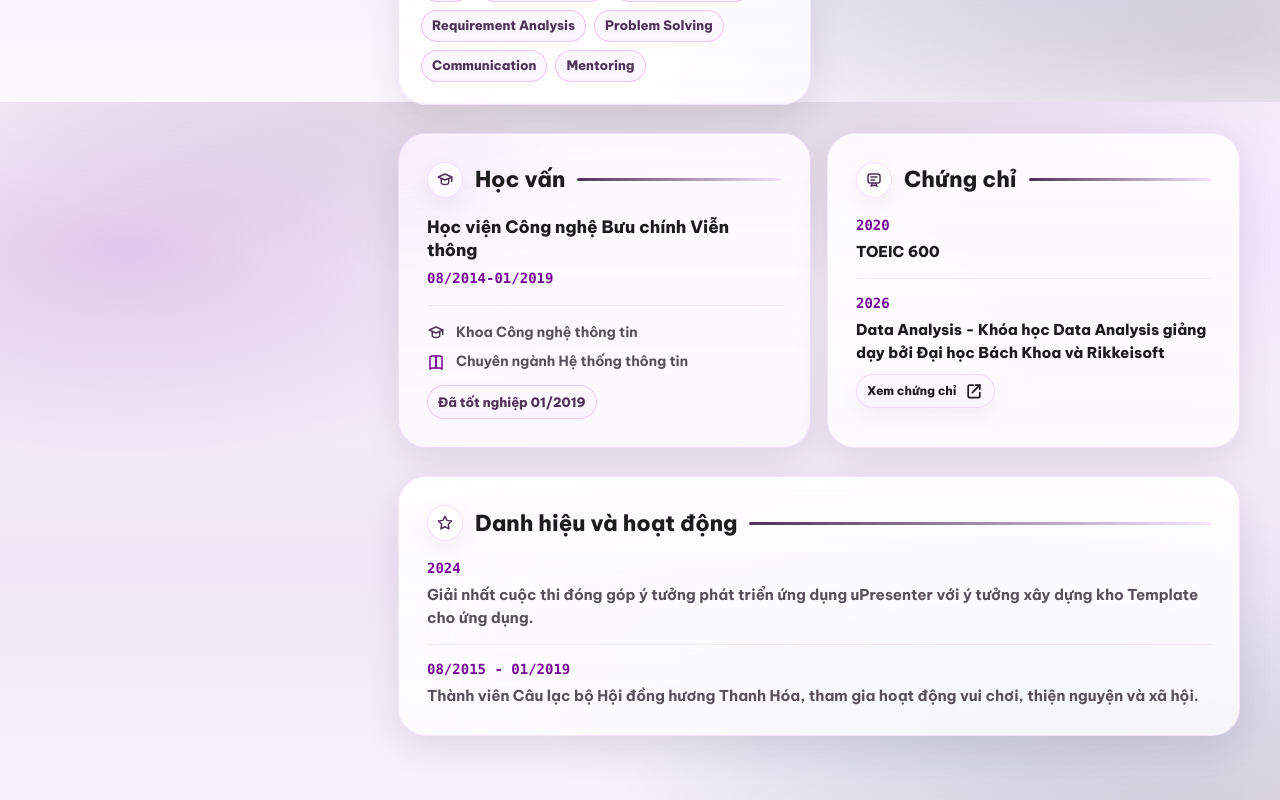
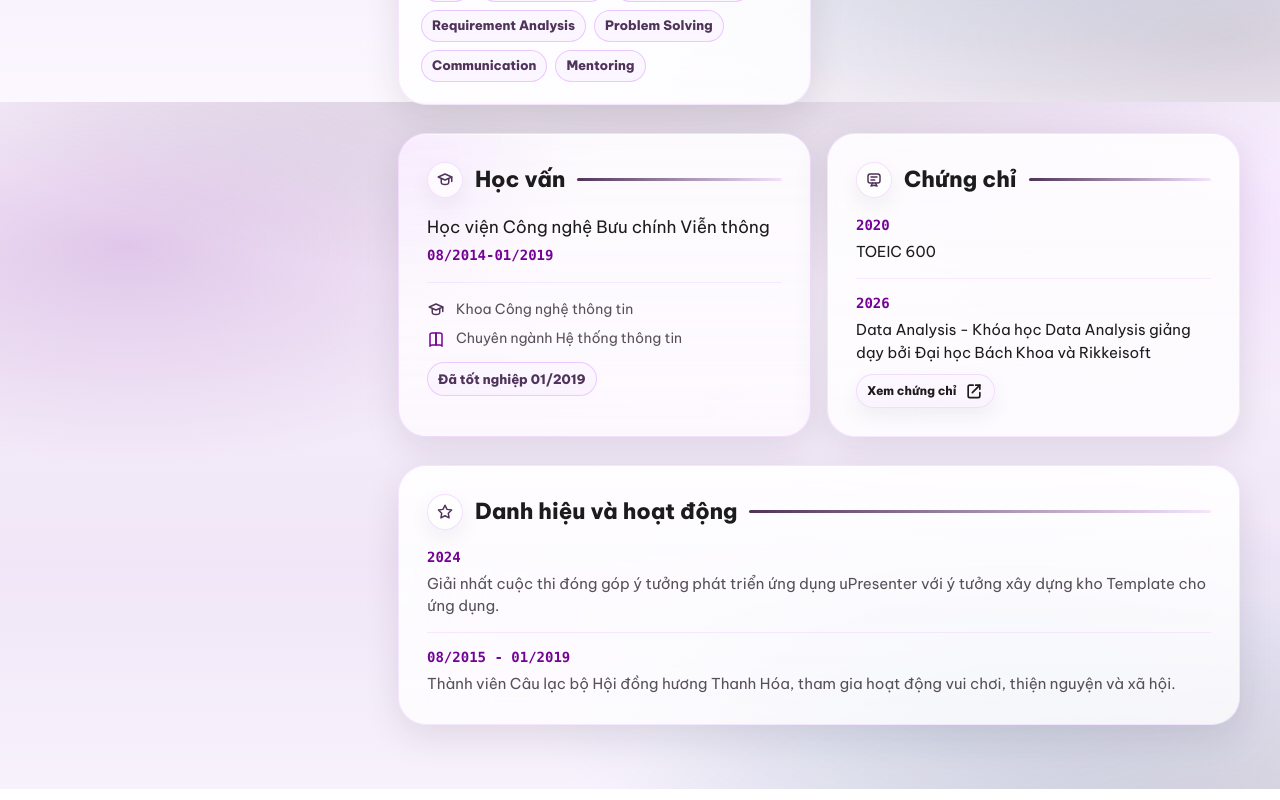
Before and after one commit to hungmanh0206/nguyenhungmanh-cv, a Next.js app: page / in a window 1280 px wide. Shown: the part 3098-3898 px from the top of the page. Built offline with nearby package versions, Linux system fonts and the light colour scheme.

Commit message:
Reduce card body font weight

```diff
--- a/app/globals.css
+++ b/app/globals.css
@@ -1295,6 +1295,7 @@ time,
 
 .education-content h3 {
   font-size: 17px;
+  font-weight: 400;
   line-height: 1.35;
 }
 
@@ -1318,7 +1319,7 @@ time,
   gap: 9px;
   align-items: start;
   font-size: 14px;
-  font-weight: 700;
+  font-weight: 400;
   line-height: 1.45;
 }
 
@@ -1406,11 +1407,11 @@ time,
 }
 
 .certificates-card .certificate-item h3 {
-  font-weight: 800;
+  font-weight: 400;
 }
 
 .awards-card .award-item p {
-  font-weight: 650;
+  font-weight: 400;
 }
 
 .verify-link {
```
